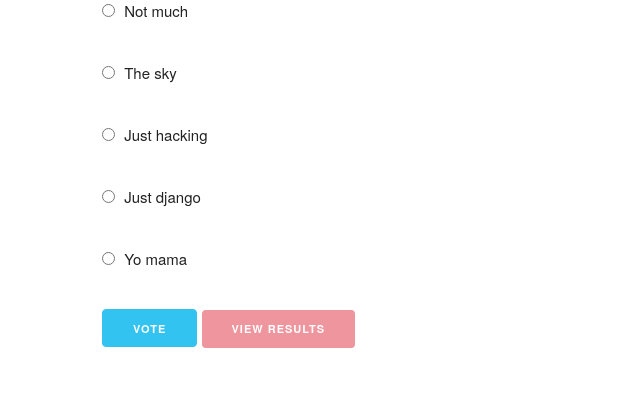
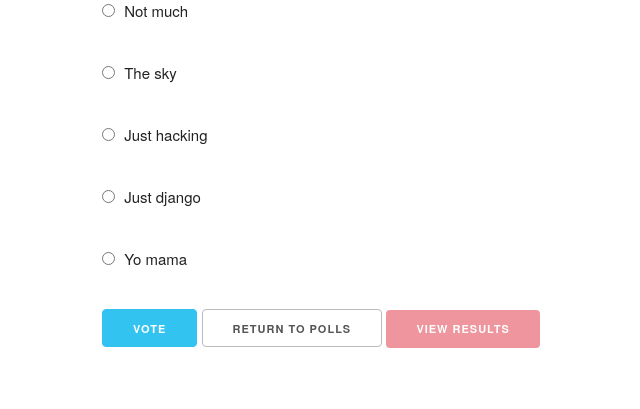
Before and after one commit to mechEngineer/DjangoPols, a Django app: page /polls/1/ in a window 1280 px wide. Shown: the part 127-536 px from the top of the page, without its empty margins (26-666 px from the left). Run offline with Django 3.2, Linux system fonts and the light colour scheme; data comes from the database, SQL or seed files in the repository; some libraries are stand-ins or nearby versions.

Commit message:
Addedreturn to polls button

```diff
--- a/djangoPols/polls/templates/polls/detail.html
+++ b/djangoPols/polls/templates/polls/detail.html
@@ -17,7 +17,7 @@
         <br>
     {% endfor %}
     <input type="submit" class="button-primary" value="Vote">
-
+    <a href="{% url 'polls:index' %}" class="button">Return to polls</a>
     <a href="{% url 'polls:result' question.id %}" class="button  button-red">View results</a>
     </form>
 {% endblock content %}
```
